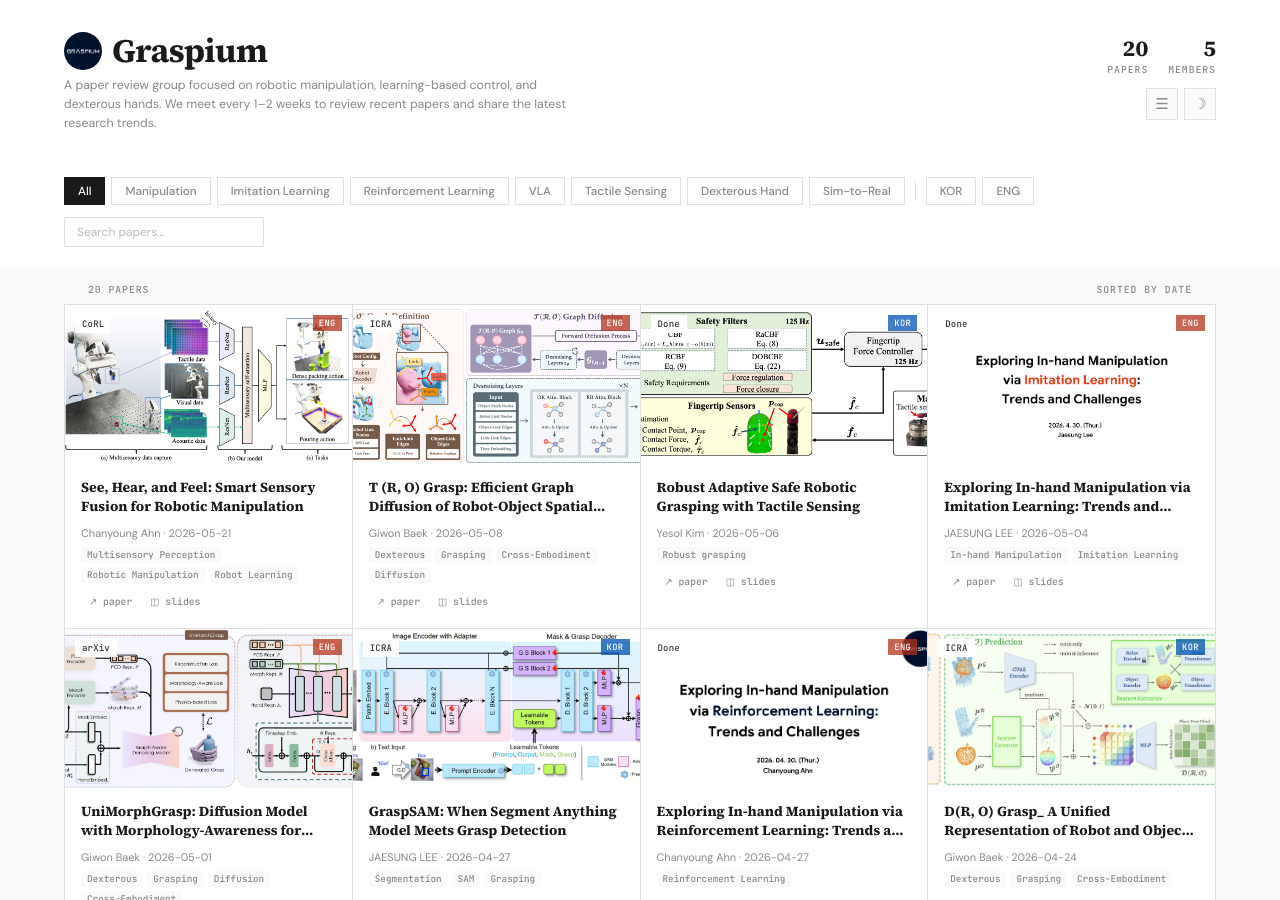
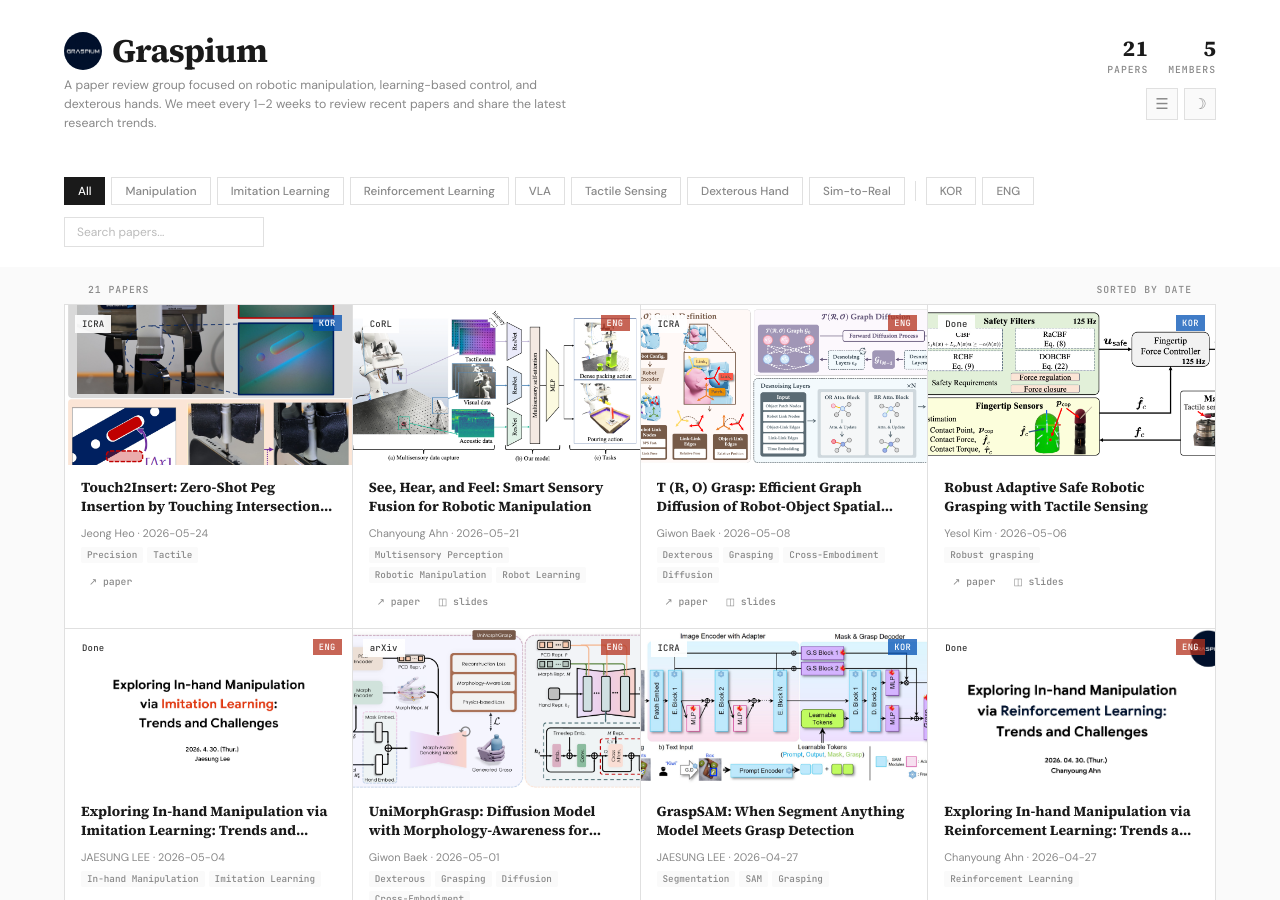
Before and after one commit to graspium-official/graspium-official.github.io, a Jekyll site: the page built from index.html, in a window 1280 px wide and 900 px high. Built offline with Jekyll 4.4.1, drawn with Linux system fonts in a browser that asks for light colours.

Commit message:
Add paper hj-002: Touch2Insert: Zero-Shot Peg Insertion by Touching Intersections of Peg and Hole

```diff
--- a/_data/papers.yml
+++ b/_data/papers.yml
@@ -365,3 +365,18 @@
   paper: "https://openreview.net/forum?id=sygvGP-YLfx"
   thumbnail: "assets/thumbnails/cy-005.png"
   slides: "https://drive.google.com/file/d/1F-bnaoUeB6m0oWcRuXEvVXSCmtwcBMJ8/view?usp=sharing"
+
+- id: "hj-002"
+  title: "Touch2Insert: Zero-Shot Peg Insertion by Touching Intersections of Peg and Hole"
+  authors: "Masaru Yajima, Yuma Shin, Rei Kawakami, Asako Kanezaki, Kei Ota"
+  venue: "ICRA"
+  date: "2026-05-24"
+  field: "tactile"
+  lang: "kor"
+  keywords:
+    - "Precision"
+    - "Tactile"
+  presenter: "Jeong Heo"
+  status: "pending"
+  paper: "https://arxiv.org/abs/2603.03627"
+  thumbnail: "assets/thumbnails/hj-002.png"
```
Also changed, not shown: assets/thumbnails/hj-002.png (added).
